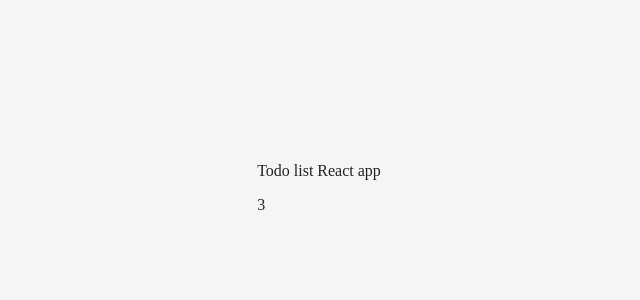
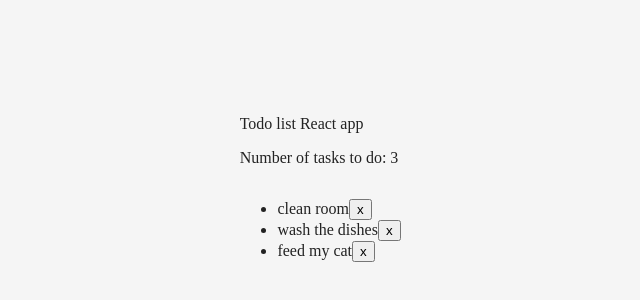
Before and after one commit to adriannadyga/20.4, a React app: page / in a window 1280 px wide. Shown: the part 212-512 px from the top of the page, without its empty margins (329-969 px from the left). Built offline with nearby package versions, Linux system fonts and the light colour scheme.

Commit message:
Add TodoList class with remove method

```diff
--- a/src/components/Title.js
+++ b/src/components/Title.js
@@ -10,7 +10,7 @@ class Title extends React.Component {
                 <div className="title">
                     Todo list React app
                 </div>
-                <p className="taskNumber">{this.props.data.length}</p>
+                <p className="taskNumber">Number of tasks to do: {this.props.data.length}</p>
             </div>
         )
     }
--- a/src/components/TodoList.js
+++ b/src/components/TodoList.js
@@ -0,0 +1,21 @@
+import React from 'react';
+
+class Todolist extends React.Component {
+    constructor(props) {
+        super(props);
+    };
+    render() {
+        const Todolist = this.props.data.map(item =>
+            <li id={item.id} key={item.id}>{item.text}
+            <button onClick={()=> this.props.delete(item.id)}>x</button>
+            </li>);
+
+        return (
+            <div>
+                <ul>{Todolist}</ul>
+            </div>
+        )
+    }
+}
+
+export default Todolist;
--- a/src/containers/App.js
+++ b/src/containers/App.js
@@ -1,6 +1,7 @@
 import React from 'react';
 import style from './App.css';
 import Title from '../components/Title.js';
+import TodoList from '../components/TodoList.js';
 class App extends React.Component {
     constructor(props) {
         super(props);
@@ -41,6 +42,7 @@ class App extends React.Component {
         return (
             <div className={style.TodoApp}>
                 <Title data={this.state.data}/>
+                <TodoList data={this.state.data} delete={this.removeTodo.bind(this)}/>
             </div>
         );
     }
```
Also changed, not shown: 2 other files (tests, documents, lock files or other folders).
